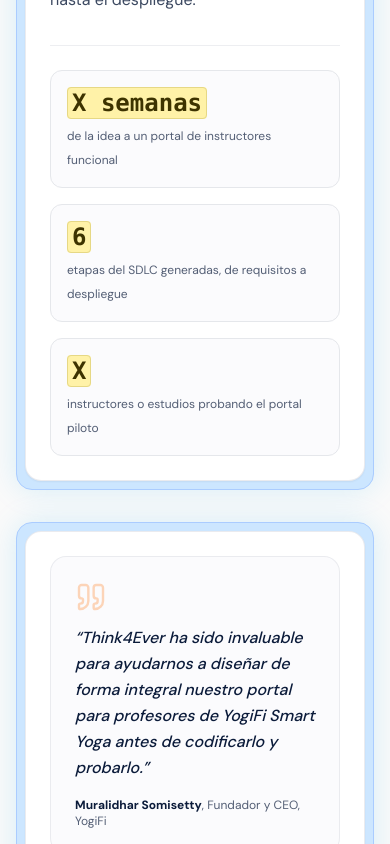
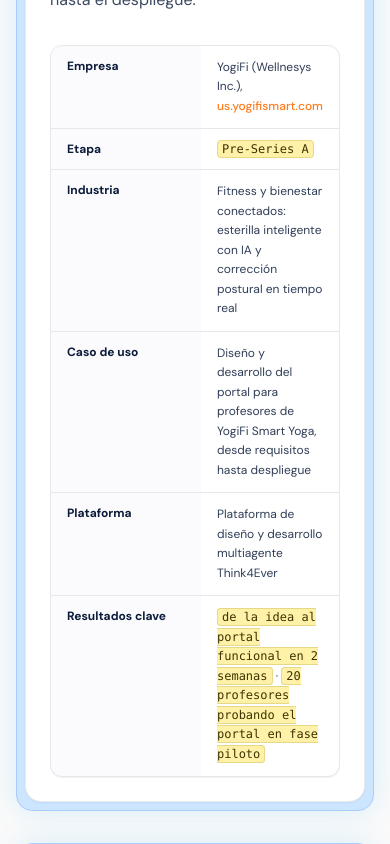
Before and after one commit to mahbubcsebd/t4e, a Next.js app: page /es/customers/yogifi/ in a window 390 px wide. Shown: the part 960-1804 px from the top of the page. Built offline with nearby package versions, Linux system fonts and the light colour scheme.

Commit message:
Keep exact 5-image content split across clean bordered section cards

```diff
--- a/components/sections/customers/YogiFiStoryContent.jsx
+++ b/components/sections/customers/YogiFiStoryContent.jsx
@@ -1,17 +1,10 @@
 "use client";
 
 import React from "react";
-import { Button } from "@/components/ui/button";
 import SectionCard from "@/components/layout/SectionCard";
 import Container from "@/components/layout/Container";
 import { useLanguage } from "@/context/LanguageContext";
-import {
-  ArrowLeft,
-  Quote,
-  Building2,
-  Factory,
-  ExternalLink,
-} from "lucide-react";
+import { ArrowLeft, Quote } from "lucide-react";
 import { customersTranslations } from "@/lib/i18n/customersTranslations";
 
 export default function YogiFiStoryContent() {
@@ -28,11 +21,10 @@
 
   return (
     <div className="py-6 md:py-10 space-y-8 sm:space-y-12">
-      {/* ── 1. Top Card: Masthead Hero (White Background) ── */}
+      {/* ── Section 1: Hero & Company Factsheet ── */}
       <section>
         <SectionCard>
-          <Container className="bg-white border border-border/80 rounded-2xl p-6 sm:p-10 md:p-12 shadow-xs">
-            <div className="max-w-4xl">
+          <Container className="bg-white border border-border/80 rounded-2xl p-6 sm:p-10 md:p-12 shadow-xs max-w-4xl">
             {/* Breadcrumb Eyebrow */}
             <div className="flex items-center gap-2 mb-4 text-xs font-mono tracking-wider uppercase text-muted-foreground">
               <a
@@ -64,56 +56,90 @@
               {t.title}
             </h1>
 
-              <p className="text-base sm:text-lg text-foreground/80 leading-relaxed max-w-3xl mb-8">
+            <p className="text-base sm:text-lg text-foreground/80 leading-relaxed mb-8">
               {t.lede}
             </p>
 
-              {/* Metrics Row */}
-              <div className="grid grid-cols-1 sm:grid-cols-3 gap-4 pt-6 border-t border-border/70">
-                <div className="bg-muted/40 border border-border rounded-xl p-4">
-                  <span className="block text-2xl sm:text-3xl font-extrabold text-primary mb-1">
-                    <mark className="bg-[#FFF2A8] text-[#3D3300] px-1.5 py-0.5 rounded font-mono font-bold border border-[#E6D885]">
-                      {t.metric1Val || "X weeks"}
+            {/* Factsheet Table (Page 1) */}
+            <div className="overflow-x-auto rounded-xl border border-border bg-card shadow-2xs">
+              <table className="w-full text-left text-xs sm:text-sm border-collapse">
+                <tbody className="divide-y divide-border text-foreground/85">
+                  <tr>
+                    <td className="py-3 px-4 font-bold text-foreground w-[160px] sm:w-[200px] bg-muted/40 align-top">
+                      {t.factsCompany || (language === "es" ? "Empresa" : "Company")}
+                    </td>
+                    <td className="py-3 px-4 leading-relaxed">
+                      YogiFi (Wellnesys Inc.),{" "}
+                      <a
+                        href="https://us.yogifismart.com"
+                        target="_blank"
+                        rel="noopener noreferrer"
+                        className="text-primary hover:underline font-medium"
+                      >
+                        us.yogifismart.com
+                      </a>
+                    </td>
+                  </tr>
+                  <tr>
+                    <td className="py-3 px-4 font-bold text-foreground bg-muted/40 align-top">
+                      {t.factsStage || (language === "es" ? "Etapa" : "Stage")}
+                    </td>
+                    <td className="py-3 px-4">
+                      <mark className="bg-[#FFF2A8] text-[#3D3300] px-1.5 py-0.5 rounded font-mono font-medium border border-[#E6D885]">
+                        {t.factsStageVal || "Pre-Series A"}
                       </mark>
-                  </span>
-                  <span className="text-xs text-foreground/70 leading-snug">
-                    {t.metric1Label}
-                  </span>
-                </div>
-                <div className="bg-muted/40 border border-border rounded-xl p-4">
-                  <span className="block text-2xl sm:text-3xl font-extrabold text-primary mb-1">
-                    <mark className="bg-[#FFF2A8] text-[#3D3300] px-1.5 py-0.5 rounded font-mono font-bold border border-[#E6D885]">
-                      {t.metric2Val || "6"}
+                    </td>
+                  </tr>
+                  <tr>
+                    <td className="py-3 px-4 font-bold text-foreground bg-muted/40 align-top">
+                      {t.factsIndustry || (language === "es" ? "Industria" : "Industry")}
+                    </td>
+                    <td className="py-3 px-4 leading-relaxed">
+                      {t.factsIndustryVal}
+                    </td>
+                  </tr>
+                  <tr>
+                    <td className="py-3 px-4 font-bold text-foreground bg-muted/40 align-top">
+                      {t.factsUseCase || (language === "es" ? "Caso de uso" : "Use case")}
+                    </td>
+                    <td className="py-3 px-4 leading-relaxed">
+                      {t.factsUseCaseVal}
+                    </td>
+                  </tr>
+                  <tr>
+                    <td className="py-3 px-4 font-bold text-foreground bg-muted/40 align-top">
+                      {t.factsPlatform || (language === "es" ? "Plataforma" : "Platform")}
+                    </td>
+                    <td className="py-3 px-4 leading-relaxed">
+                      {t.factsPlatformVal}
+                    </td>
+                  </tr>
+                  <tr>
+                    <td className="py-3 px-4 font-bold text-foreground bg-muted/40 align-top">
+                      {t.factsHeadlineResults || (language === "es" ? "Resultados clave" : "Headline results")}
+                    </td>
+                    <td className="py-3 px-4 leading-relaxed">
+                      <mark className="bg-[#FFF2A8] text-[#3D3300] px-1.5 py-0.5 rounded font-mono font-medium border border-[#E6D885]">
+                        {t.factsHeadlineVal1}
                       </mark>
-                  </span>
-                  <span className="text-xs text-foreground/70 leading-snug">
-                    {t.metric2Label}
-                  </span>
-                </div>
-                <div className="bg-muted/40 border border-border rounded-xl p-4">
-                  <span className="block text-2xl sm:text-3xl font-extrabold text-primary mb-1">
-                    <mark className="bg-[#FFF2A8] text-[#3D3300] px-1.5 py-0.5 rounded font-mono font-bold border border-[#E6D885]">
-                      {t.metric3Val || "X"}
+                      {" · "}
+                      <mark className="bg-[#FFF2A8] text-[#3D3300] px-1.5 py-0.5 rounded font-mono font-medium border border-[#E6D885]">
+                        {t.factsHeadlineVal2}
                       </mark>
-                  </span>
-                  <span className="text-xs text-foreground/70 leading-snug">
-                    {t.metric3Label}
-                  </span>
-                </div>
-              </div>
+                    </td>
+                  </tr>
+                </tbody>
+              </table>
             </div>
           </Container>
         </SectionCard>
       </section>
 
-      {/* ── 2. Main Story + Factsheet Sidebar ── */}
+      {/* ── Section 2: The Challenge ── */}
       <section>
         <SectionCard>
-          <Container className="bg-white border border-border/80 rounded-2xl p-6 sm:p-10 shadow-xs">
-            <div className="grid grid-cols-1 lg:grid-cols-[1fr_340px] gap-10 items-start">
-              {/* Main Story Column */}
-              <main className="space-y-10 min-w-0">
-                {/* 1. Featured Quote (Short) */}
+          <Container className="bg-white border border-border/80 rounded-2xl p-6 sm:p-10 shadow-xs max-w-4xl space-y-8">
+            {/* Featured Quote 1 (Short) */}
             <div className="bg-muted/40 border border-border/80 rounded-2xl p-6 sm:p-8">
               <Quote className="w-8 h-8 text-primary/30 mb-3" />
               <blockquote className="text-base sm:text-lg font-medium text-foreground leading-relaxed italic mb-4">
@@ -127,8 +153,8 @@
               </figcaption>
             </div>
 
-                {/* 2. The Challenge */}
-                <section className="space-y-4">
+            {/* The Challenge Details */}
+            <div className="space-y-4">
               <h2 className="text-2xl sm:text-3xl font-extrabold text-foreground tracking-tight">
                 {t.challengeTitle}
               </h2>
@@ -156,10 +182,17 @@
                   </mark>
                 </div>
               )}
+            </div>
+          </Container>
+        </SectionCard>
       </section>
 
-                {/* 3. The Solution: Design First, Then Build */}
-                <section className="space-y-4">
+      {/* ── Section 3: The Solution & SDLC Lifecycle ── */}
+      <section>
+        <SectionCard>
+          <Container className="bg-white border border-border/80 rounded-2xl p-6 sm:p-10 shadow-xs max-w-4xl space-y-10">
+            {/* The Solution: Design First, Then Build */}
+            <div className="space-y-4">
               <h2 className="text-2xl sm:text-3xl font-extrabold text-foreground tracking-tight">
                 {t.solutionTitle}
               </h2>
@@ -169,7 +202,7 @@
 
               <div className="overflow-x-auto rounded-2xl border border-border bg-card shadow-xs">
                 <table className="w-full text-left text-sm">
-                      <thead className="bg-muted/70 border-b border-border text-foreground font-bold text-xs uppercase tracking-wider">
+                  <thead className="bg-[#183B6B] text-white font-bold text-xs uppercase tracking-wider">
                     <tr>
                       <th className="py-3 px-4">{t.tableThStep}</th>
                       <th className="py-3 px-4">{t.tableThWhat}</th>
@@ -194,20 +227,20 @@
                   </tbody>
                 </table>
               </div>
-                </section>
+            </div>
 
-                {/* 4. One Platform Across the Whole Lifecycle */}
-                <section className="space-y-3">
+            {/* One Platform Across the Whole Lifecycle */}
+            <div className="space-y-3">
               <h2 className="text-2xl sm:text-3xl font-extrabold text-foreground tracking-tight">
                 {t.lifecycleTitle}
               </h2>
               <p className="text-sm sm:text-base text-foreground/80 leading-relaxed">
                 {t.lifecycleDesc}
               </p>
-                </section>
+            </div>
 
-                {/* 5. Value for Everyone in the Organization */}
-                <section className="space-y-4">
+            {/* Value for Everyone in the Organization */}
+            <div className="space-y-4">
               <h2 className="text-2xl sm:text-3xl font-extrabold text-foreground tracking-tight">
                 {t.orgTitle}
               </h2>
@@ -216,7 +249,7 @@
               </p>
               <div className="overflow-x-auto rounded-2xl border border-border bg-card shadow-xs">
                 <table className="w-full text-left text-sm">
-                      <thead className="bg-muted/70 border-b border-border text-foreground font-bold text-xs uppercase tracking-wider">
+                  <thead className="bg-[#183B6B] text-white font-bold text-xs uppercase tracking-wider">
                     <tr>
                       <th className="py-3 px-4">
                         {t.orgTableThRole || (language === "es" ? "Rol" : "Role")}
@@ -244,10 +277,10 @@
                   </tbody>
                 </table>
               </div>
-                </section>
+            </div>
 
-                {/* 6. Validating Impact Faster */}
-                <section className="space-y-3">
+            {/* Validating Impact Faster */}
+            <div className="space-y-3">
               <h2 className="text-2xl sm:text-3xl font-extrabold text-foreground tracking-tight">
                 {t.validationTitle}
               </h2>
@@ -258,10 +291,17 @@
                 </mark>
                 . {t.validationP2}
               </p>
+            </div>
+          </Container>
+        </SectionCard>
       </section>
 
-                {/* 7. Results Table */}
-                <section className="space-y-4">
+      {/* ── Section 4: Results & Why This Matters for Startups ── */}
+      <section>
+        <SectionCard>
+          <Container className="bg-white border border-border/80 rounded-2xl p-6 sm:p-10 shadow-xs max-w-4xl space-y-10">
+            {/* Results Table */}
+            <div className="space-y-4">
               <h2 className="text-2xl sm:text-3xl font-extrabold text-foreground tracking-tight">
                 {t.resultsTitle}
               </h2>
@@ -276,7 +316,7 @@
 
               <div className="overflow-x-auto rounded-2xl border border-border bg-card shadow-xs">
                 <table className="w-full text-left text-sm">
-                      <thead className="bg-muted/70 border-b border-border text-foreground font-bold text-xs uppercase tracking-wider">
+                  <thead className="bg-[#183B6B] text-white font-bold text-xs uppercase tracking-wider">
                     <tr>
                       <th className="py-3 px-4">{t.resultsThArea}</th>
                       <th className="py-3 px-4">{t.resultsThMeasure}</th>
@@ -301,9 +341,9 @@
                   </tbody>
                 </table>
               </div>
-                </section>
+            </div>
 
-                {/* 8. Second Featured Quote (Long) */}
+            {/* Second Quote (Long Quote) */}
             {t.secondQuote && (
               <div className="bg-muted/40 border border-border/80 rounded-2xl p-6 sm:p-8">
                 <Quote className="w-8 h-8 text-primary/30 mb-3" />
@@ -319,8 +359,8 @@
               </div>
             )}
 
-                {/* 9. Why This Matters for Startups */}
-                <section className="space-y-4">
+            {/* Why This Matters for Startups */}
+            <div className="space-y-4">
               <h2 className="text-2xl sm:text-3xl font-extrabold text-foreground tracking-tight">
                 {t.whyMattersTitle}
               </h2>
@@ -343,10 +383,10 @@
                     </li>
                   ))}
               </ul>
-                </section>
+            </div>
 
-                {/* 10. What's Next */}
-                <section className="space-y-3">
+            {/* What's Next */}
+            <div className="space-y-3">
               <h2 className="text-2xl sm:text-3xl font-extrabold text-foreground tracking-tight">
                 {t.whatsNextTitle}
               </h2>
@@ -356,9 +396,9 @@
                 </mark>{" "}
                 {t.whatsNextText}
               </p>
-                </section>
+            </div>
 
-                {/* 11. About Section */}
+            {/* About Think4Ever */}
             <div className="border-t border-border pt-8">
               <div className="bg-muted/40 border border-border rounded-xl p-5">
                 <h3 className="text-sm font-bold text-foreground mb-1.5">
@@ -369,195 +409,6 @@
                 </p>
               </div>
             </div>
-              </main>
-
-              {/* Sticky Factsheet Sidebar */}
-              <aside className="lg:sticky lg:top-24 space-y-6">
-                <div className="bg-card border border-border rounded-2xl p-6 shadow-sm">
-                  <p className="text-xs font-mono font-bold tracking-wider uppercase text-muted-foreground mb-4">
-                    {common.atAGlance}
-                  </p>
-                  <dl className="space-y-3.5 text-xs sm:text-sm">
-                    <div>
-                      <dt className="text-muted-foreground font-semibold">
-                        {t.factsCompany || (language === "es" ? "Empresa" : "Company")}
-                      </dt>
-                      <dd className="text-foreground font-bold mt-0.5">
-                        YogiFi (Wellnesys Inc.),{" "}
-                        <a
-                          href="https://us.yogifismart.com"
-                          target="_blank"
-                          rel="noopener noreferrer"
-                          className="text-primary hover:underline inline-flex items-center gap-1 font-medium"
-                        >
-                          us.yogifismart.com
-                          <ExternalLink className="w-3 h-3" />
-                        </a>
-                      </dd>
-                    </div>
-                    <div className="border-t border-border/60 pt-3">
-                      <dt className="text-muted-foreground font-semibold">
-                        {t.factsStage || (language === "es" ? "Etapa" : "Stage")}
-                      </dt>
-                      <dd className="text-foreground mt-0.5">
-                        <mark className="bg-[#FFF2A8] text-[#3D3300] px-1.5 py-0.5 rounded text-xs border border-[#E6D885] font-semibold font-mono">
-                          {t.factsStageVal || "Pre-Series A"}
-                        </mark>
-                      </dd>
-                    </div>
-                    <div className="border-t border-border/60 pt-3">
-                      <dt className="text-muted-foreground font-semibold">
-                        {t.factsIndustry || common.industry}
-                      </dt>
-                      <dd className="text-foreground mt-0.5">
-                        {t.factsIndustryVal}
-                      </dd>
-                    </div>
-                    <div className="border-t border-border/60 pt-3">
-                      <dt className="text-muted-foreground font-semibold">
-                        {t.factsUseCase || common.useCases}
-                      </dt>
-                      <dd className="text-foreground mt-0.5 font-medium leading-relaxed">
-                        {t.factsUseCaseVal}
-                      </dd>
-                    </div>
-                    <div className="border-t border-border/60 pt-3">
-                      <dt className="text-muted-foreground font-semibold">
-                        {t.factsPlatform ||
-                          (language === "es" ? "Plataforma" : "Platform")}
-                      </dt>
-                      <dd className="text-foreground mt-0.5 font-medium">
-                        {t.factsPlatformVal}
-                      </dd>
-                    </div>
-                    <div className="border-t border-border/60 pt-3">
-                      <dt className="text-muted-foreground font-semibold">
-                        {t.factsHeadlineResults ||
-                          (language === "es" ? "Resultados clave" : "Headline results")}
-                      </dt>
-                      <dd className="text-foreground mt-1 flex flex-wrap gap-1.5 items-center">
-                        <mark className="bg-[#FFF2A8] text-[#3D3300] px-1.5 py-0.5 rounded text-xs border border-[#E6D885] font-semibold font-mono">
-                          {t.factsHeadlineVal1}
-                        </mark>
-                        <span className="text-muted-foreground">·</span>
-                        <mark className="bg-[#FFF2A8] text-[#3D3300] px-1.5 py-0.5 rounded text-xs border border-[#E6D885] font-semibold font-mono">
-                          {t.factsHeadlineVal2}
-                        </mark>
-                      </dd>
-                    </div>
-                  </dl>
-
-                  <div className="mt-6 pt-4 border-t border-border">
-                    <Button asChild size="lg" className="w-full rounded-full">
-                      <a href="https://portal.think4ever.com/#/register">
-                        {common.startFree}
-                      </a>
-                    </Button>
-                  </div>
-                </div>
-              </aside>
-            </div>
-          </Container>
-        </SectionCard>
-      </section>
-
-      {/* ── 3. Band: Call to Action (White Card Matching Site) ── */}
-      <section>
-        <SectionCard>
-          <Container className="bg-white border border-border/80 rounded-2xl p-6 sm:p-10 shadow-xs">
-            <h2 className="text-2xl sm:text-3xl font-extrabold text-foreground mb-3">
-              {common.designItFirstTitle}
-            </h2>
-            <p className="text-sm sm:text-base text-foreground/75 leading-relaxed max-w-2xl mb-6">
-              {common.designItFirstDesc}
-            </p>
-            <div className="flex flex-wrap items-center gap-3">
-              <Button asChild size="lg" className="rounded-full">
-                <a href="https://portal.think4ever.com/#/register">
-                  {common.startFree}
-                </a>
-              </Button>
-              <Button
-                asChild
-                variant="outline"
-                size="lg"
-                className="rounded-full"
-              >
-                <a href={localizeHref("/contact-us/")}>{common.talkToUs}</a>
-              </Button>
-            </div>
-          </Container>
-        </SectionCard>
-      </section>
-
-      {/* ── 4. Related Stories (White Card Matching Site) ── */}
-      <section>
-        <SectionCard>
-          <Container className="bg-white border border-border/80 rounded-2xl p-6 sm:p-10 shadow-xs">
-            <h2 className="text-xl sm:text-2xl font-extrabold text-foreground mb-6">
-              {common.moreCustomerStories}
-            </h2>
-            <div className="grid grid-cols-1 sm:grid-cols-2 gap-6">
-              {/* Story 1: EY Caribbean */}
-              <a
-                href={localizeHref("/customers/ey/")}
-                className="group bg-muted/20 border border-border rounded-2xl p-6 hover:border-primary/50 hover:shadow-md transition-all flex flex-col justify-between"
-              >
-                <div>
-                  <span className="inline-flex items-center gap-1 text-[11px] font-bold tracking-wider uppercase text-primary bg-primary/10 px-2.5 py-0.5 rounded-full border border-primary/20 mb-3">
-                    <Building2 className="w-3 h-3" />
-                    Consulting
-                  </span>
-                  <div className="h-8 mb-2 flex items-center">
-                    <img
-                      src="/images/customers/ey.svg"
-                      alt="EY Caribbean logo"
-                      className="max-h-6 max-w-[100px] object-contain"
-                    />
-                  </div>
-                  <h3 className="text-lg font-bold text-foreground mb-2 group-hover:text-primary transition-colors">
-                    EY Caribbean
-                  </h3>
-                  <p className="text-xs sm:text-sm text-foreground/70 leading-relaxed mb-4">
-                    EY&rsquo;s consulting team builds internal apps and client
-                    software from one governed Living Blueprint.
-                  </p>
-                </div>
-                <span className="text-xs font-bold text-primary flex items-center gap-1 group-hover:translate-x-1 transition-transform">
-                  {common.readStory}
-                </span>
-              </a>
-
-              {/* Story 2: Insignian Homes */}
-              <a
-                href={localizeHref("/customers/insignian-homes/")}
-                className="group bg-muted/20 border border-border rounded-2xl p-6 hover:border-primary/50 hover:shadow-md transition-all flex flex-col justify-between"
-              >
-                <div>
-                  <span className="inline-flex items-center gap-1 text-[11px] font-bold tracking-wider uppercase text-primary bg-primary/10 px-2.5 py-0.5 rounded-full border border-primary/20 mb-3">
-                    <Factory className="w-3 h-3" />
-                    Enterprise
-                  </span>
-                  <div className="h-8 mb-2 flex items-center">
-                    <img
-                      src="/images/customers/insignian-homes.png"
-                      alt="Insignian Homes logo"
-                      className="max-h-6 max-w-[100px] object-contain"
-                    />
-                  </div>
-                  <h3 className="text-lg font-bold text-foreground mb-2 group-hover:text-primary transition-colors">
-                    Insignian Homes
-                  </h3>
-                  <p className="text-xs sm:text-sm text-foreground/70 leading-relaxed mb-4">
-                    A global exporter replaces per-seat SaaS with applications it
-                    designs and owns, starting with CRM.
-                  </p>
-                </div>
-                <span className="text-xs font-bold text-primary flex items-center gap-1 group-hover:translate-x-1 transition-transform">
-                  {common.readStory}
-                </span>
-              </a>
-            </div>
           </Container>
         </SectionCard>
       </section>
```
Lines whose indentation alone changed are shown as unchanged.
